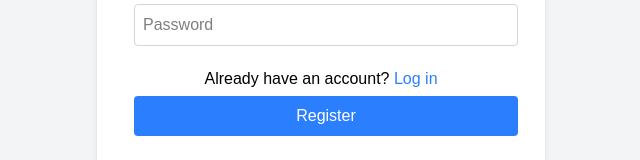
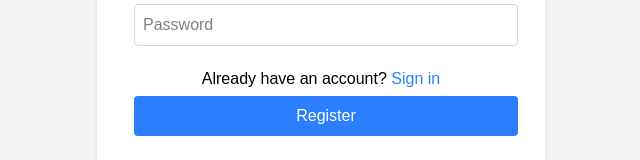
Before and after one commit to kalive-dev/client, a React (Vite) app: page /register in a window 1280 px wide. Shown: the part 410-570 px from the top of the page, without its empty margins (319-959 px from the left). Built offline with nearby package versions, Linux system fonts and the light colour scheme.

Commit message:
Update API base URL and refactor login/register components to use Link for navigation

```diff
--- a/src/api.ts
+++ b/src/api.ts
@@ -1,7 +1,7 @@
 import axios from "axios";
 
 const API = axios.create({
-  baseURL: process.env.REACT_APP_API_BASE_URL,
+  baseURL: "https://40c0-46-150-67-62.ngrok-free.app",
 });
 
 API.interceptors.request.use((config) => {
--- a/src/main.tsx
+++ b/src/main.tsx
@@ -1,3 +1,4 @@
+import React from "react";
 import ReactDOM from "react-dom/client";
 import { BrowserRouter } from "react-router-dom";
 import App from "./App";
--- a/src/pages/Login.tsx
+++ b/src/pages/Login.tsx
@@ -1,7 +1,7 @@
 import { useState } from "react";
 import { useNavigate } from "react-router-dom";
 import { useAuthStore } from "../stores/authStore";
-
+import { Link } from "react-router-dom";
 const Login = () => {
   const [email, setEmail] = useState("");
   const [password, setPassword] = useState("");
@@ -47,9 +47,9 @@ const Login = () => {
         </button>
         <p className="mt-4 text-center">
           Don't have an account?{" "}
-          <a href="/register" className="text-blue-500 hover:underline">
+          <Link to="/register" className="text-blue-500 hover:underline">
             Register
-          </a>
+          </Link>
         </p>
       </div>
     </div>
--- a/src/pages/Register.tsx
+++ b/src/pages/Register.tsx
@@ -1,7 +1,7 @@
 import { useState } from "react";
 import { useNavigate } from "react-router-dom";
 import API from "../api";
-
+import { Link } from "react-router-dom";
 const Register = () => {
   const [name, setName] = useState("");
   const [email, setEmail] = useState("");
@@ -43,9 +43,9 @@ const Register = () => {
         {error && <p className="mb-4 text-red-500">{error}</p>}
         <p className="mt-4 text-center">
           Already have an account?{" "}
-          <a href="/login" className="text-blue-500 hover:underline">
-            Log in
-          </a>
+          <Link to="/login" className="text-blue-500 hover:underline">
+            Sign in
+          </Link>
         </p>
         <button
           onClick={handleRegister}
```
